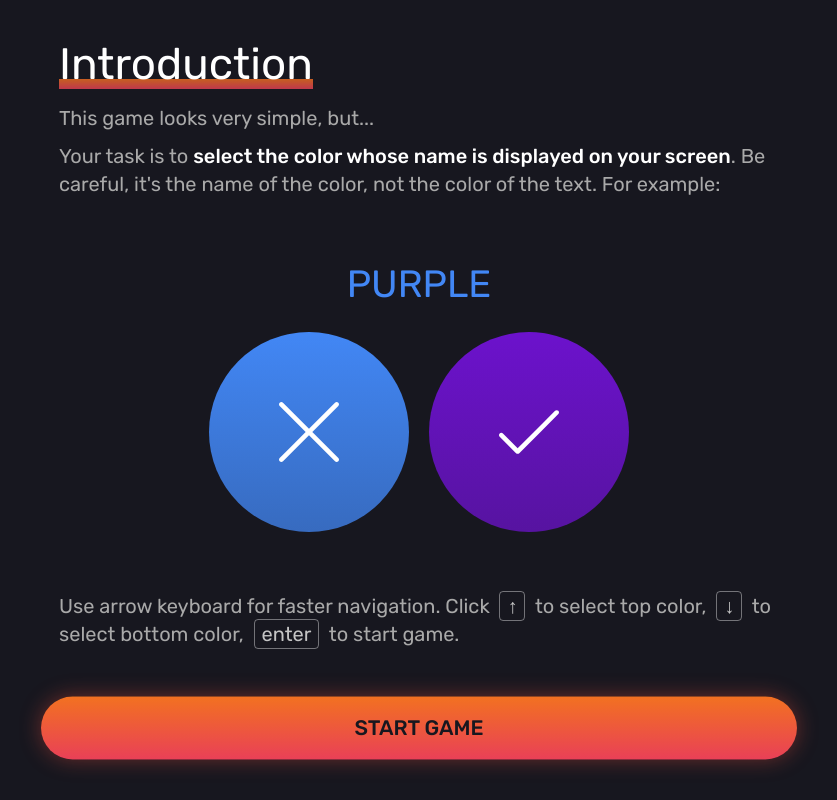
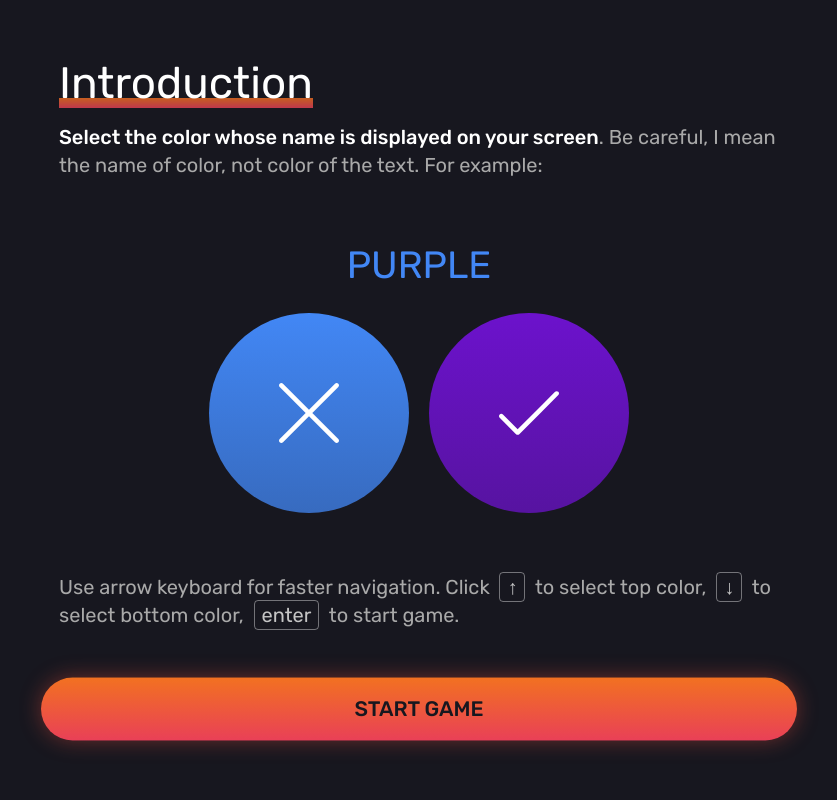
Before and after one commit to kstawinski/pickcolor.fun, a Vue app: page / in a window 1280 px wide. Shown: the whole page, without its empty margins (221-1058 px from the left). Built offline with nearby package versions, Linux system fonts and the light colour scheme.

Commit message:
Change introduction text

```diff
--- a/src/views/About.vue
+++ b/src/views/About.vue
@@ -5,10 +5,7 @@
       <h1 class="about_title">Introduction</h1>
       <div class="about_content">
         <p class="about_paragraph">
-          This game looks very simple, but...
-        </p>
-        <p class="about_paragraph">
-          Your task is to <span class="about_paragraph--highlight">select the color whose name is displayed on your screen</span>. Be careful, it's the name of the color, not the color of the text. For example:
+          <span class="about_paragraph--highlight">Select the color whose name is displayed on your screen</span>. Be careful, I mean the name of color, not color of the text. For example:
         </p>
         <div class="about_paragraph example">
           <div class="example_task">Purple</div>
```
